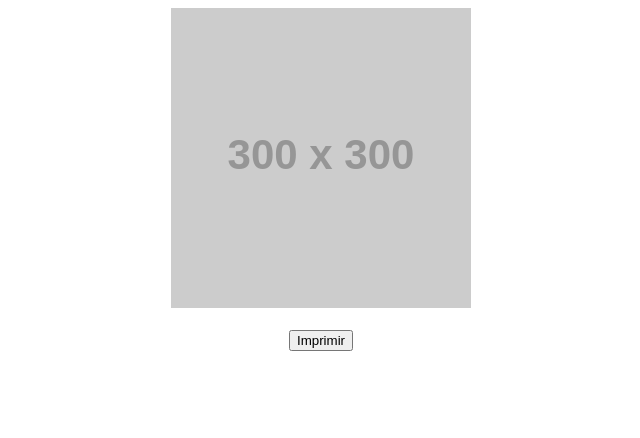
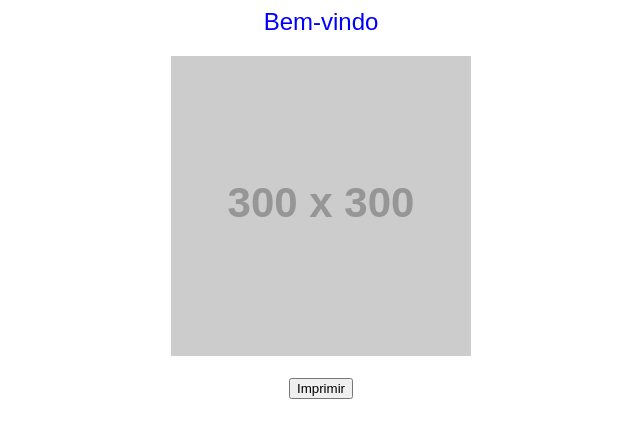
Before and after one commit to uriel4527/scoreboard-7-digitos-html, a plain HTML site: page index.html in a window 1280 px wide. Shown: the whole page, without its empty margins (319-959 px from the left). Drawn offline with Linux system fonts and the light colour scheme; placeholder pictures from the web are drawn by us.

Commit message:
Update index.html

```diff
--- a/index.html
+++ b/index.html
@@ -4,8 +4,19 @@
     <meta charset="UTF-8">
     <meta name="viewport" content="width=device-width, initial-scale=1.0">
     <title>Print Image Page</title>
+    <style>
+        .welcome-message {
+            color: blue;
+            font-size: 24px;
+            font-family: Arial, sans-serif;
+            margin-bottom: 20px;
+        }
+    </style>
 </head>
 <body style="text-align: center;">
+
+    <!-- Mensagem de Bem-vindo -->
+    <div class="welcome-message">Bem-vindo</div>
 
     <!-- Imagem -->
     <img src="https://via.placeholder.com/300" alt="Imagem de Exemplo" style="max-width: 100%; height: auto;">
```
